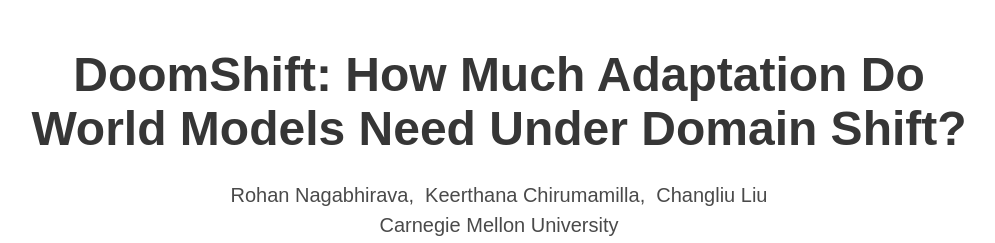
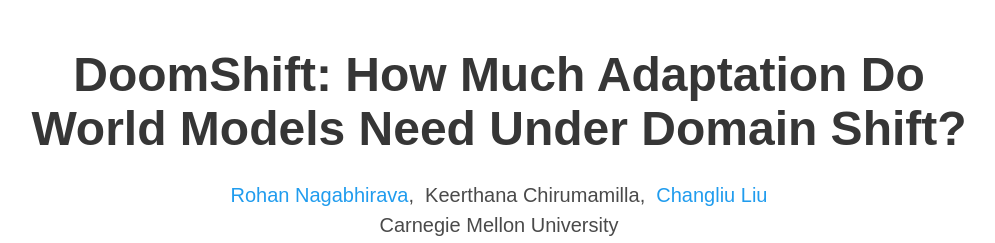
Before and after one commit to intelligent-control-lab/DoomShift, a plain HTML site: page docs/index.html in a window 1280 px wide. Shown: the top 243 px of the page, without its empty margins (141-1136 px from the left). Drawn offline with nearby package versions, Linux system fonts and the light colour scheme; some icons are missing; a web font is replaced by a local one.

Commit message:
link author names to their pages

```diff
--- a/docs/index.html
+++ b/docs/index.html
@@ -34,9 +34,9 @@
     <div class="container is-max-desktop has-text-centered">
       <h1 class="title is-1 publication-title">DoomShift: How Much Adaptation Do World Models Need Under Domain Shift?</h1>
       <div class="publication-authors">
-        <span>Rohan Nagabhirava</span>,&nbsp;
+        <span><a href="https://www.linkedin.com/in/rohan-nagabhirava/">Rohan Nagabhirava</a></span>,&nbsp;
         <span>Keerthana Chirumamilla</span>,&nbsp;
-        <span>Changliu Liu</span>
+        <span><a href="https://www.cs.cmu.edu/~cliu6/">Changliu Liu</a></span>
       </div>
       <div class="publication-authors"><span>Carnegie Mellon University</span></div>
       <div class="publication-venue">CoRL 2026 Workshops: PhysWM, The Action Gap (TAG), EEAI and G4DWM-AD</div>
```
